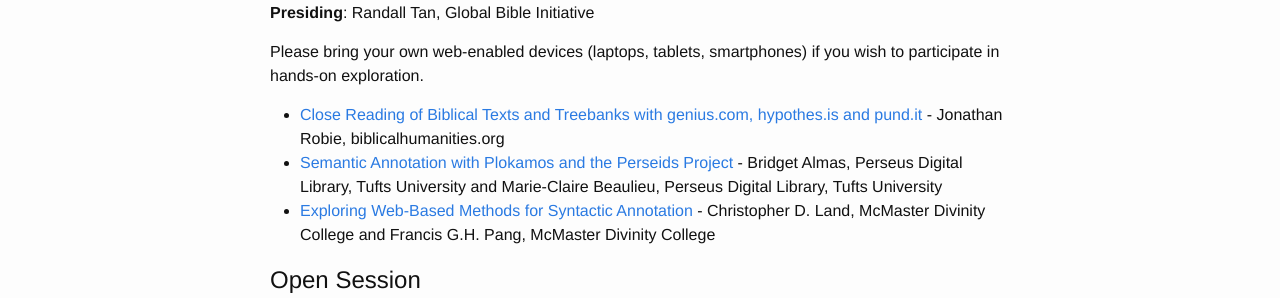
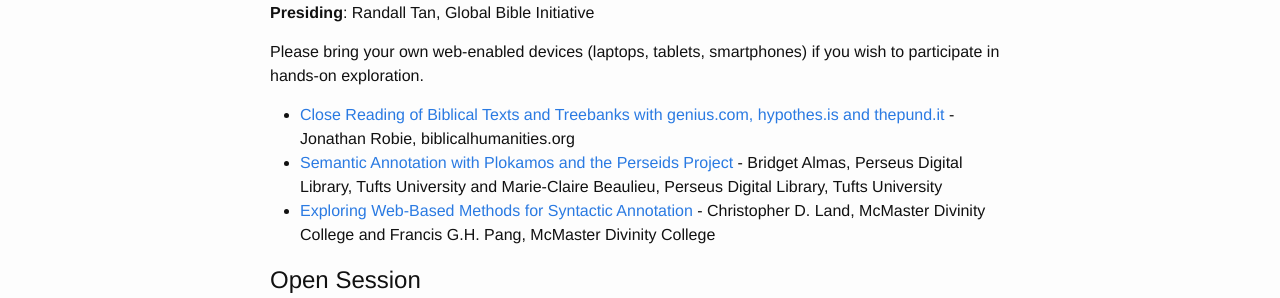
Before and after one commit to biblicalhumanities/biblicalhumanities.github.io, a Jekyll site: the page built from _posts/2017-10-23-sbl2017.markdown, in a window 1280 px wide. Shown: the part 778-1076 px from the top of the page. Built offline with Jekyll 4.4.1, drawn with Linux system fonts in a browser that asks for light colours.

Commit message:
Fixed thepund.it link.

```diff
--- a/_posts/2017-10-23-sbl2017.markdown
+++ b/_posts/2017-10-23-sbl2017.markdown
@@ -26,7 +26,7 @@
 
 Please bring your own web-enabled devices (laptops, tablets, smartphones) if you wish to participate in hands-on exploration.
 
-- [Close Reading of Biblical Texts and Treebanks with genius.com, hypothes.is and pund.it](https://www.sbl-site.org/meetings/abstract.aspx?id=44538) - Jonathan Robie, biblicalhumanities.org
+- [Close Reading of Biblical Texts and Treebanks with genius.com, hypothes.is and thepund.it](https://www.sbl-site.org/meetings/abstract.aspx?id=44538) - Jonathan Robie, biblicalhumanities.org
 - [Semantic Annotation with Plokamos and the Perseids Project](https://www.sbl-site.org/meetings/abstract.aspx?id=44648) - Bridget Almas, Perseus Digital Library, Tufts University and Marie-Claire Beaulieu, Perseus Digital Library, Tufts University
 - [Exploring Web-Based Methods for Syntactic Annotation](https://www.sbl-site.org/meetings/abstract.aspx?id=44105) - Christopher D. Land, McMaster Divinity College and Francis G.H. Pang, McMaster Divinity College
 
```
